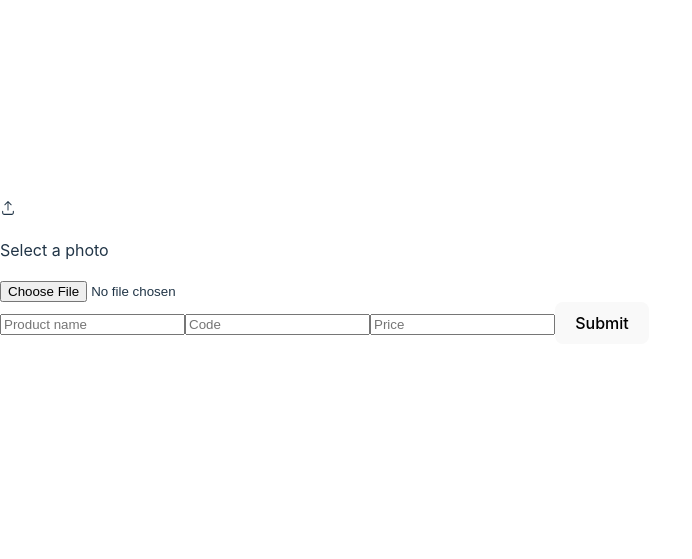
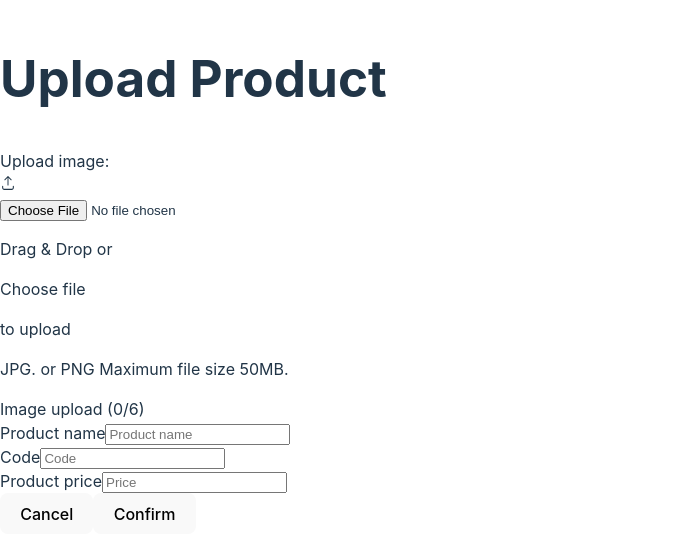
Before and after one commit to ParitaSriwasut/assignment-xsurface, a React (Vite) app in the folder webapp-question/frontend/: page /create in a window 1280 px wide. Shown: the part 129-688 px from the top of the page, without its empty margins (0-692 px from the left). Built offline with nearby package versions, Linux system fonts and the light colour scheme; no server answers.

Commit message:
frontend CreateProduct feature updated ui

```diff
--- a/webapp-question/frontend/src/components/product/CreateProduct.jsx
+++ b/webapp-question/frontend/src/components/product/CreateProduct.jsx
@@ -1,4 +1,3 @@
-import React from 'react';
 import { RxUpload } from "react-icons/rx";
 
 export default function CreateProduct({
@@ -13,29 +12,63 @@ export default function CreateProduct({
   handleSubmitForm,
 }) {
   return (
-    <div className="p-4">
-      <form className="flex flex-col space-y-4" onSubmit={handleSubmitForm}>
-        <div className="flex justify-center items-center w-full">
-          <label className="flex flex-col border-4 border-dashed w-full h-32 rounded-lg hover:bg-gray-100 hover:border-purple-300 group">
-            <div className="flex flex-col justify-center items-center pt-7">
-              {previewSrc ? (
-                <img src={previewSrc} alt="Preview" className="h-32" />
-              ) : (
-                <>
-                  <RxUpload className="w-10 h-10 text-gray-400 group-hover:text-purple-600"/>
-                  <p className="lowercase text-sm text-gray-400 group-hover:text-purple-600 pt-1 tracking-wider">Select a photo</p>
-                </>
-              )}
+    <section className="section flex flex-col gap-12 pb-20 desktop:pt-16">
+      <div className="max-w-md mx-auto p-6 bg-primary-50 rounded-md shadow-md flex">
+        <div className="grid bg-primary-50 rounded-lg shadow-xl w-11/12 md:w-9/12 lg:w-1/2 ">
+          <div className="flex justify-start">
+            <div className="flex">
+              <h1 className="flex items-start justify-start text-xl font-medium text-secondary-500">
+                Upload Product
+              </h1>
             </div>
-
+          </div>
+          <div
+            className="grid grid-cols-1 mt-5 mx-7"
+            onSubmit={handleSubmitForm}
+          >
+            <label className="md:text-sm text-xs text-secondary-500 text-light font-semibold mb-1">
+              Upload image:
+            </label>
+            <div className="flex items-center justify-center w-full">
+              <label className="flex flex-col border-4 border-dashed w-full h-32 hover:bg-secondary-100 hover:border-secondary-300 group" />
+              <div className="flex flex-col items-center justify-center pt-7">
+                <div className="flex justify-center py-4">
+                  <div className="flex bg-secondary-400 rounded-full md:p-4 p-2 border-2 border-secondary-200">
+                    <RxUpload className="flex items-center justify-center text-xl font-semibold text-secondary-400" />
+                  </div>
                   <input
                     type="file"
                     className="opacity-0 absolute"
                     onChange={handleFileChange}
                     accept="image/*" // Optionally ensure only image file types are selectable
                   />
+                </div>
+                <p className="mb-2 block text-sm font-semibold text-secondary-300">
+                  Drag & Drop or
+                </p>
+                <p className="mb-2 block text-sm font-semibold text-secondary-600 underline">
+                  Choose file
+                </p>
+                <p className="mb-2 block text-sm font-semibold text-secondary-300">
+                  to upload
+                </p>
+                <p className="mb-2 block text-xs font-semibold text-secondary-300">
+                  JPG. or PNG Maximum file size 50MB.
+                </p>
+              </div>
+            </div>
+          </div>
+          <span className="flex items-end text-end justify-center text-xs text-secondary-300">
+            Image upload (0/6)
+          </span>
+
+          <div className="grid grid-cols-1 mt-5 mx-7">
+            <label
+              htmlFor="productName"
+              className="uppercase md:text-sm text-xs text-secondary-500 text-light font-semibold"
+            >
+              Product name
             </label>
-        </div>
             <input
               className="p-2 border rounded"
               type="text"
@@ -43,6 +76,15 @@ export default function CreateProduct({
               value={name}
               onChange={handleNameChange}
             />
+          </div>
+
+          <div className="grid grid-cols-1 mt-5 mx-7">
+            <label
+              htmlFor="productCode"
+              className="uppercase md:text-sm text-xs text-secondary-500 text-light font-semibold"
+            >
+              Code
+            </label>
             <input
               className="p-2 border rounded"
               type="text"
@@ -50,6 +92,15 @@ export default function CreateProduct({
               value={code}
               onChange={handleCodeChange}
             />
+          </div>
+
+          <div className="grid grid-cols-1 mt-5 mx-7">
+            <label
+              htmlFor="productPrice"
+              className="uppercase md:text-sm text-xs text-secondary-500 text-light font-semibold"
+            >
+              Product price
+            </label>
             <input
               className="p-2 border rounded"
               type="text"
@@ -57,13 +108,20 @@ export default function CreateProduct({
               value={price}
               onChange={handlePriceChange}
             />
+          </div>
+        </div>
+        <div className="flex gap-5 flex-col w-full sm:w-auto sm:flex-row p-4">
+          <button className="flex flex-row items-center justify-center w-full px-4 py-4 mb-4 text-sm font-medium rounded-lg bg-primary-50 text-primary-600 leading-6 capitalize duration-100 transform shadow cursor-pointer focus:ring-4 focus:ring-primary-500 focus:ring-opacity-50 focus:outline-none sm:mb-0 sm:w-auto sm:mr-4 md:pl-8 md:pr-6 xl:pl-12 xl:pr-10 hover:shadow-lg hover:-translate-y-1">
+            Cancel
+          </button>
           <button
-          className="py-2 px-4 bg-red-500 text-white rounded hover:bg-red-700"
             type="submit"
+            className=" text-white bg-primary-500 flex items-center justify-center w-full px-4 py-4 text-sm font-bold rounded-lg leading-6 capitalize duration-100 transform border-2 cursor-pointer border-primary-400 focus:ring-4 focus:ring-primary-500 focus:ring-opacity-50 focus:outline-none sm:w-auto sm:px-6 border-text  hover:shadow-lg hover:-translate-y-1"
           >
-          Submit
+            Confirm
           </button>
-      </form>
         </div>
+      </div>
+    </section>
   );
 }
```
Lines whose indentation alone changed are shown as unchanged.
